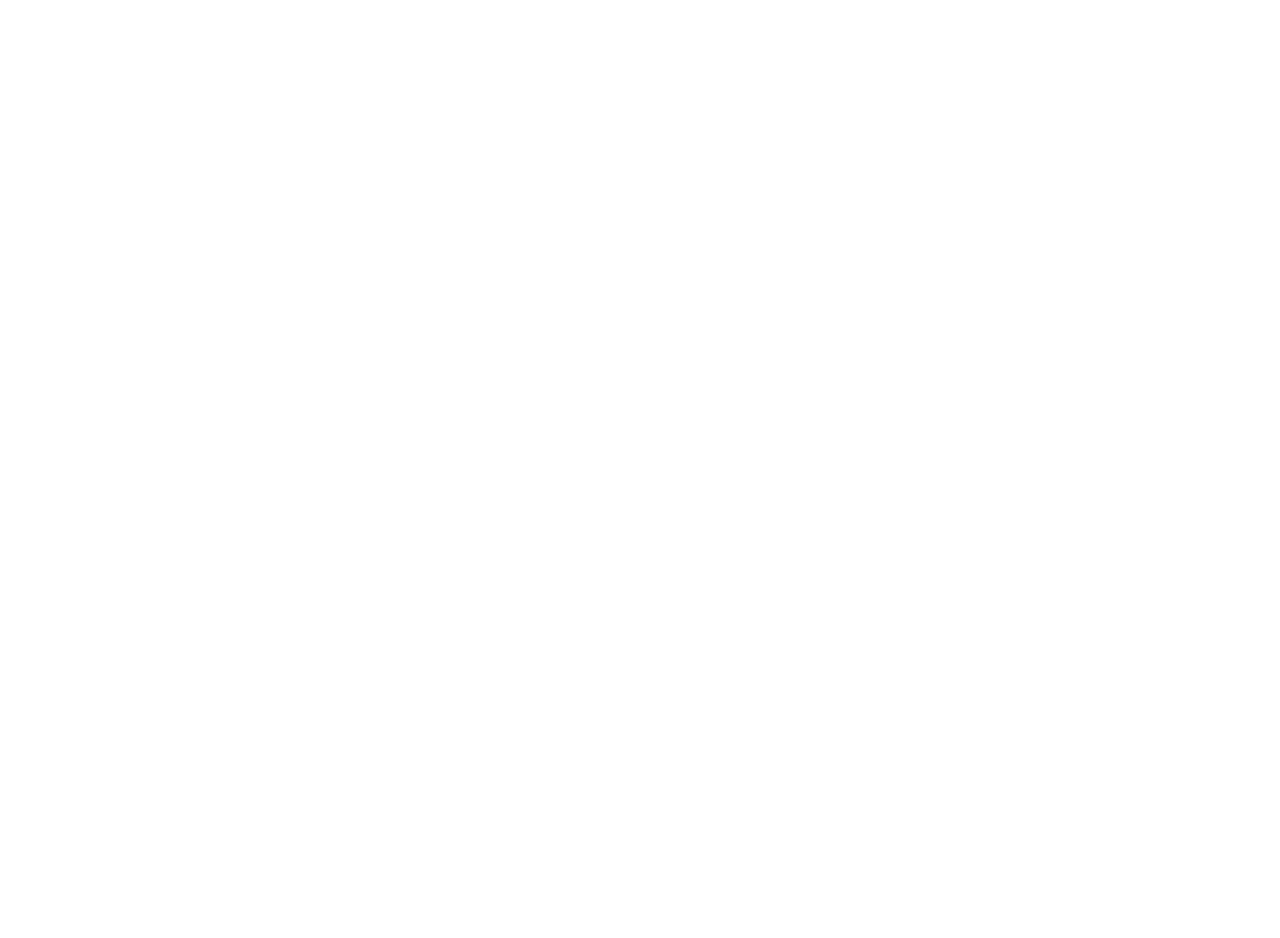
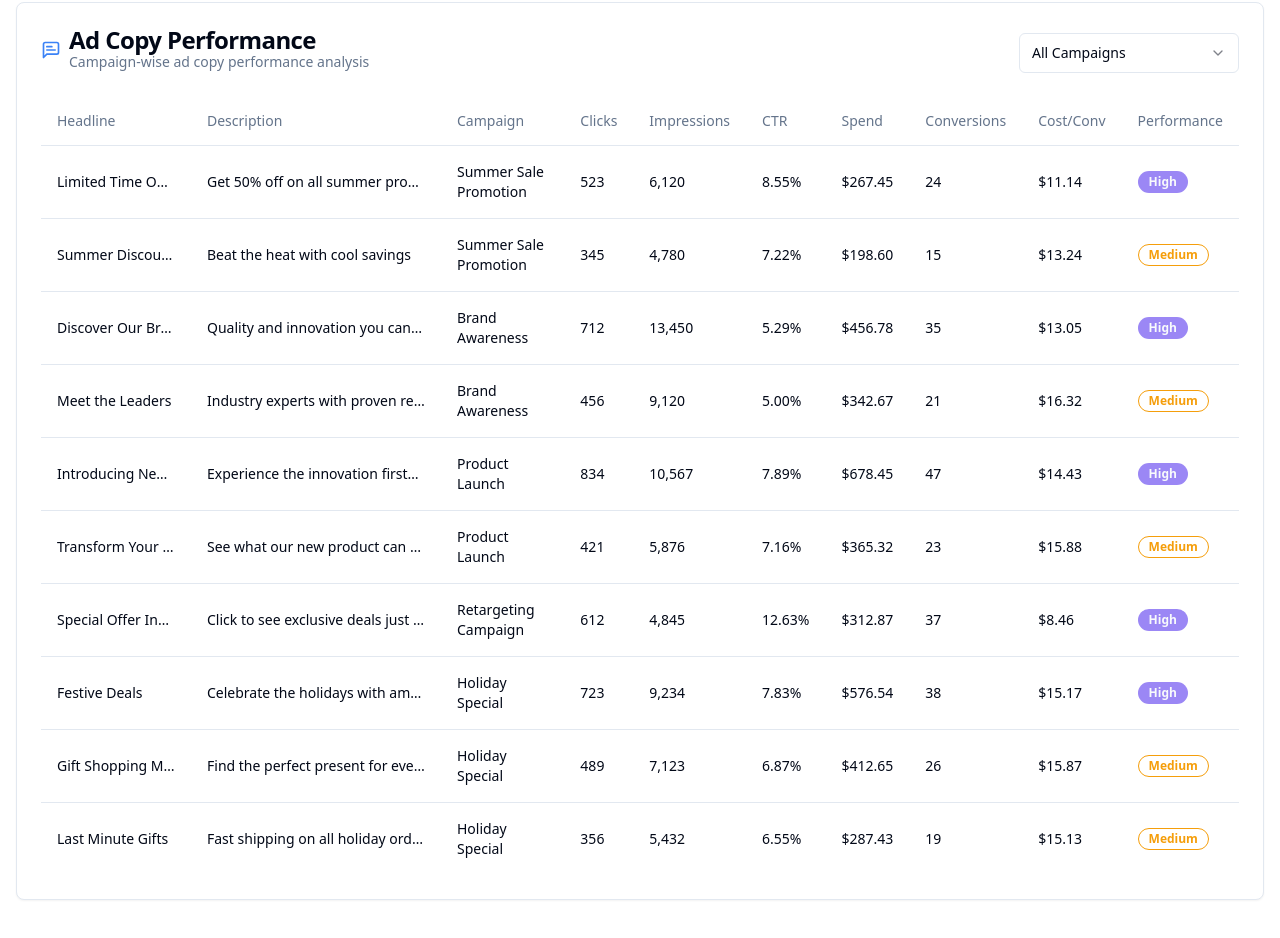
Before and after one commit to kotavijay13/google-ads-analysis, a React (Vite) app: page / in a window 1280 px wide. Shown: the part 2692-3630 px from the top of the page. Before the commit the page ends 2718 px from the top, so only its background shows below. Built offline with nearby package versions, Linux system fonts and the light colour scheme.

Commit message:
Add ad copy performance section
Implement ad copy performance analysis component, mirroring the keyword performance section.

```diff
--- /dev/null
+++ b/src/components/AdCopyPerformance.tsx
@@ -0,0 +1,130 @@
+
+import { useState } from 'react';
+import {
+  Card,
+  CardContent,
+  CardDescription,
+  CardHeader,
+  CardTitle,
+} from "@/components/ui/card";
+import {
+  Table,
+  TableBody,
+  TableCell,
+  TableHead,
+  TableHeader,
+  TableRow,
+} from "@/components/ui/table";
+import { Badge } from "@/components/ui/badge";
+import { Select, SelectContent, SelectItem, SelectTrigger, SelectValue } from "@/components/ui/select";
+import { AdCopyData, Campaign } from '../data/mockData';
+import { MessageSquareText, ChartLine } from "lucide-react";
+
+interface AdCopyPerformanceProps {
+  adCopies: AdCopyData[];
+  campaigns: Campaign[];
+}
+
+const AdCopyPerformance = ({ adCopies, campaigns }: AdCopyPerformanceProps) => {
+  const [selectedCampaign, setSelectedCampaign] = useState<string>('all');
+
+  const filteredAdCopies = selectedCampaign === 'all'
+    ? adCopies
+    : adCopies.filter(adCopy => adCopy.campaignId === selectedCampaign);
+
+  const formatNumber = (value: number) => {
+    return new Intl.NumberFormat('en-US').format(value);
+  };
+
+  const formatCurrency = (value: number) => {
+    return new Intl.NumberFormat('en-US', {
+      style: 'currency',
+      currency: 'USD',
+      minimumFractionDigits: 2,
+    }).format(value);
+  };
+
+  const formatPercent = (value: number) => {
+    return value.toFixed(2) + '%';
+  };
+
+  const getPerformanceBadge = (performanceScore: 'high' | 'medium' | 'low') => {
+    switch (performanceScore) {
+      case 'high':
+        return <Badge className="bg-[#9b87f5]">High</Badge>;
+      case 'medium':
+        return <Badge variant="outline" className="text-amber-500 border-amber-500">Medium</Badge>;
+      case 'low':
+        return <Badge variant="secondary" className="bg-red-100 text-[#ea384c]">Low</Badge>;
+      default:
+        return null;
+    }
+  };
+
+  return (
+    <Card className="mb-6">
+      <CardHeader className="flex flex-row items-center justify-between">
+        <div className="flex items-center gap-2">
+          <MessageSquareText className="h-5 w-5 text-blue-500" />
+          <div>
+            <CardTitle>Ad Copy Performance</CardTitle>
+            <CardDescription>Campaign-wise ad copy performance analysis</CardDescription>
+          </div>
+        </div>
+        <Select value={selectedCampaign} onValueChange={setSelectedCampaign}>
+          <SelectTrigger className="w-[220px]">
+            <SelectValue placeholder="Filter by campaign" />
+          </SelectTrigger>
+          <SelectContent>
+            <SelectItem value="all">All Campaigns</SelectItem>
+            {campaigns.map((campaign) => (
+              <SelectItem key={campaign.id} value={campaign.id}>{campaign.name}</SelectItem>
+            ))}
+          </SelectContent>
+        </Select>
+      </CardHeader>
+      <CardContent>
+        <div className="overflow-x-auto">
+          <Table>
+            <TableHeader>
+              <TableRow>
+                <TableHead>Headline</TableHead>
+                <TableHead className="hidden md:table-cell">Description</TableHead>
+                <TableHead>Campaign</TableHead>
+                <TableHead>Clicks</TableHead>
+                <TableHead className="hidden md:table-cell">Impressions</TableHead>
+                <TableHead>CTR</TableHead>
+                <TableHead>Spend</TableHead>
+                <TableHead className="hidden md:table-cell">Conversions</TableHead>
+                <TableHead>Cost/Conv</TableHead>
+                <TableHead>Performance</TableHead>
+              </TableRow>
+            </TableHeader>
+            <TableBody>
+              {filteredAdCopies.map((adCopy) => (
+                <TableRow key={adCopy.id}>
+                  <TableCell className="font-medium max-w-[150px] truncate" title={adCopy.headline}>
+                    {adCopy.headline}
+                  </TableCell>
+                  <TableCell className="hidden md:table-cell max-w-[250px] truncate" title={adCopy.description}>
+                    {adCopy.description}
+                  </TableCell>
+                  <TableCell>{adCopy.campaignName}</TableCell>
+                  <TableCell>{formatNumber(adCopy.clicks)}</TableCell>
+                  <TableCell className="hidden md:table-cell">{formatNumber(adCopy.impressions)}</TableCell>
+                  <TableCell>{formatPercent(adCopy.ctr)}</TableCell>
+                  <TableCell>{formatCurrency(adCopy.spend)}</TableCell>
+                  <TableCell className="hidden md:table-cell">{formatNumber(adCopy.conversions)}</TableCell>
+                  <TableCell>{formatCurrency(adCopy.costPerConversion)}</TableCell>
+                  <TableCell>{getPerformanceBadge(adCopy.performanceScore)}</TableCell>
+                </TableRow>
+              ))}
+            </TableBody>
+          </Table>
+        </div>
+      </CardContent>
+    </Card>
+  );
+};
+
+export default AdCopyPerformance;
--- a/src/data/mockData.ts
+++ b/src/data/mockData.ts
@@ -37,6 +37,21 @@ export interface GeoData {
 export interface KeywordData {
   id: string;
   keyword: string;
+  campaignId: string;
+  campaignName: string;
+  clicks: number;
+  impressions: number;
+  ctr: number;
+  spend: number;
+  conversions: number;
+  costPerConversion: number;
+  performanceScore: 'high' | 'medium' | 'low';
+}
+
+export interface AdCopyData {
+  id: string;
+  headline: string;
+  description: string;
   campaignId: string;
   campaignName: string;
   clicks: number;
@@ -280,6 +295,149 @@ export const keywordPerformanceData: KeywordData[] = [
   }
 ];
 
+export const adCopyPerformanceData: AdCopyData[] = [
+  {
+    id: '1',
+    headline: 'Limited Time Offer',
+    description: 'Get 50% off on all summer products',
+    campaignId: '1',
+    campaignName: 'Summer Sale Promotion',
+    clicks: 523,
+    impressions: 6120,
+    ctr: 8.55,
+    spend: 267.45,
+    conversions: 24,
+    costPerConversion: 11.14,
+    performanceScore: 'high'
+  },
+  {
+    id: '2',
+    headline: 'Summer Discounts',
+    description: 'Beat the heat with cool savings',
+    campaignId: '1',
+    campaignName: 'Summer Sale Promotion',
+    clicks: 345,
+    impressions: 4780,
+    ctr: 7.22,
+    spend: 198.60,
+    conversions: 15,
+    costPerConversion: 13.24,
+    performanceScore: 'medium'
+  },
+  {
+    id: '3',
+    headline: 'Discover Our Brand',
+    description: 'Quality and innovation you can trust',
+    campaignId: '2',
+    campaignName: 'Brand Awareness',
+    clicks: 712,
+    impressions: 13450,
+    ctr: 5.29,
+    spend: 456.78,
+    conversions: 35,
+    costPerConversion: 13.05,
+    performanceScore: 'high'
+  },
+  {
+    id: '4',
+    headline: 'Meet the Leaders',
+    description: 'Industry experts with proven results',
+    campaignId: '2',
+    campaignName: 'Brand Awareness',
+    clicks: 456,
+    impressions: 9120,
+    ctr: 5.00,
+    spend: 342.67,
+    conversions: 21,
+    costPerConversion: 16.32,
+    performanceScore: 'medium'
+  },
+  {
+    id: '5',
+    headline: 'Introducing New Features',
+    description: 'Experience the innovation firsthand',
+    campaignId: '3',
+    campaignName: 'Product Launch',
+    clicks: 834,
+    impressions: 10567,
+    ctr: 7.89,
+    spend: 678.45,
+    conversions: 47,
+    costPerConversion: 14.43,
+    performanceScore: 'high'
+  },
+  {
+    id: '6',
+    headline: 'Transform Your Experience',
+    description: 'See what our new product can do for you',
+    campaignId: '3',
+    campaignName: 'Product Launch',
+    clicks: 421,
+    impressions: 5876,
+    ctr: 7.16,
+    spend: 365.32,
+    conversions: 23,
+    costPerConversion: 15.88,
+    performanceScore: 'medium'
+  },
+  {
+    id: '7',
+    headline: 'Special Offer Inside',
+    description: 'Click to see exclusive deals just for you',
+    campaignId: '4',
+    campaignName: 'Retargeting Campaign',
+    clicks: 612,
+    impressions: 4845,
+    ctr: 12.63,
+    spend: 312.87,
+    conversions: 37,
+    costPerConversion: 8.46,
+    performanceScore: 'high'
+  },
+  {
+    id: '8',
+    headline: 'Festive Deals',
+    description: 'Celebrate the holidays with amazing offers',
+    campaignId: '5',
+    campaignName: 'Holiday Special',
+    clicks: 723,
+    impressions: 9234,
+    ctr: 7.83,
+    spend: 576.54,
+    conversions: 38,
+    costPerConversion: 15.17,
+    performanceScore: 'high'
+  },
+  {
+    id: '9',
+    headline: 'Gift Shopping Made Easy',
+    description: 'Find the perfect present for everyone',
+    campaignId: '5',
+    campaignName: 'Holiday Special',
+    clicks: 489,
+    impressions: 7123,
+    ctr: 6.87,
+    spend: 412.65,
+    conversions: 26,
+    costPerConversion: 15.87,
+    performanceScore: 'medium'
+  },
+  {
+    id: '10',
+    headline: 'Last Minute Gifts',
+    description: 'Fast shipping on all holiday orders',
+    campaignId: '5',
+    campaignName: 'Holiday Special',
+    clicks: 356,
+    impressions: 5432,
+    ctr: 6.55,
+    spend: 287.43,
+    conversions: 19,
+    costPerConversion: 15.13,
+    performanceScore: 'medium'
+  }
+];
+
 export const getOverviewMetrics = () => {
   const totalSpend = campaignsData.reduce((sum, campaign) => sum + campaign.spend, 0);
   const totalClicks = campaignsData.reduce((sum, campaign) => sum + campaign.clicks, 0);
--- a/src/pages/Index.tsx
+++ b/src/pages/Index.tsx
@@ -8,13 +8,15 @@ import CampaignTable from '@/components/CampaignTable';
 import DeviceBreakdown from '@/components/DeviceBreakdown';
 import GeoPerformance from '@/components/GeoPerformance';
 import KeywordPerformance from '@/components/KeywordPerformance';
+import AdCopyPerformance from '@/components/AdCopyPerformance';
 import {
   campaignsData,
   dailyPerformance,
   deviceData,
   geoData,
   getOverviewMetrics,
-  keywordPerformanceData
+  keywordPerformanceData,
+  adCopyPerformanceData
 } from '@/data/mockData';
 
 const Index = () => {
@@ -52,6 +54,8 @@ const Index = () => {
       <CampaignTable campaigns={campaignsData} />
 
       <KeywordPerformance keywords={keywordPerformanceData} campaigns={campaignsData} />
+
+      <AdCopyPerformance adCopies={adCopyPerformanceData} campaigns={campaignsData} />
     </div>
   );
 };
```
